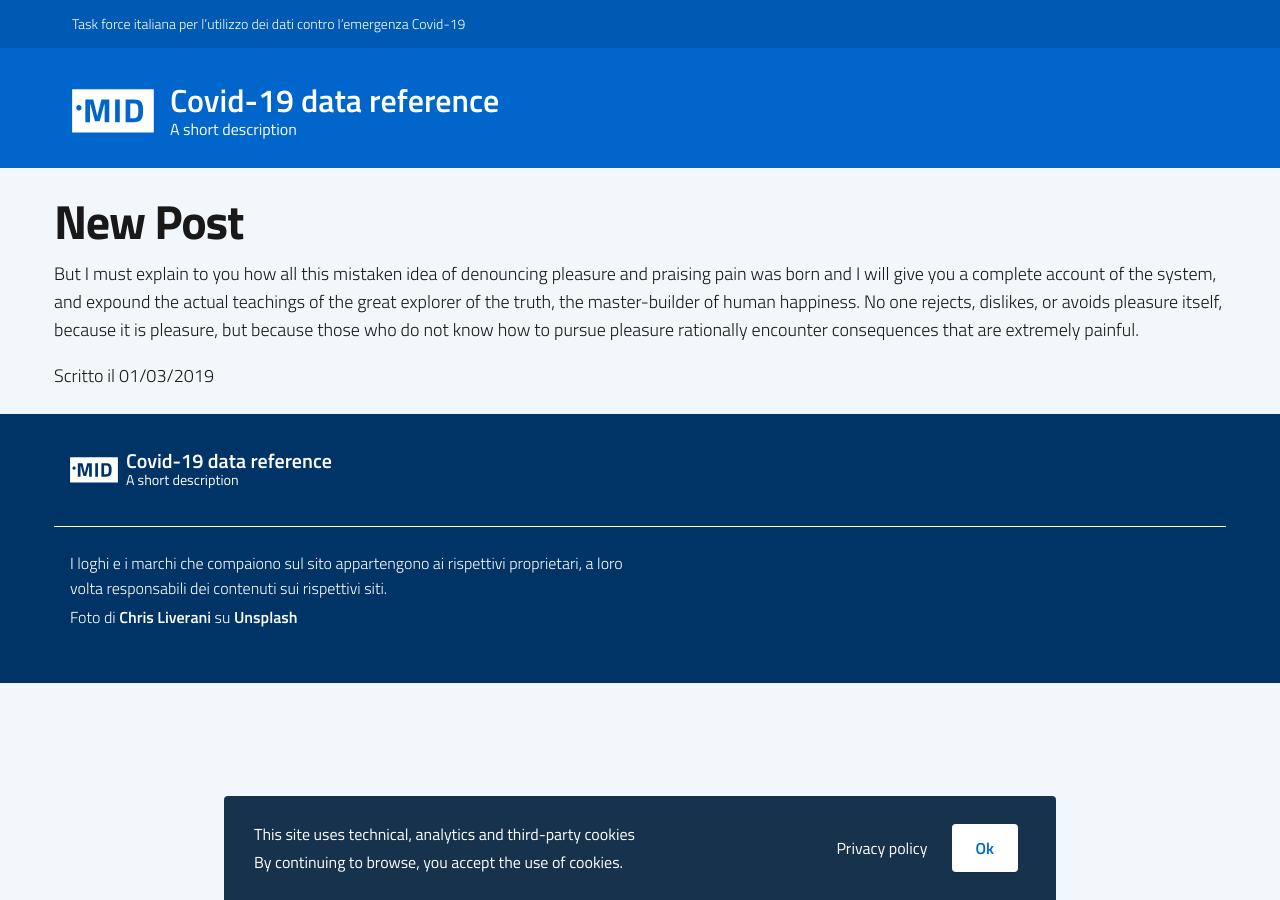
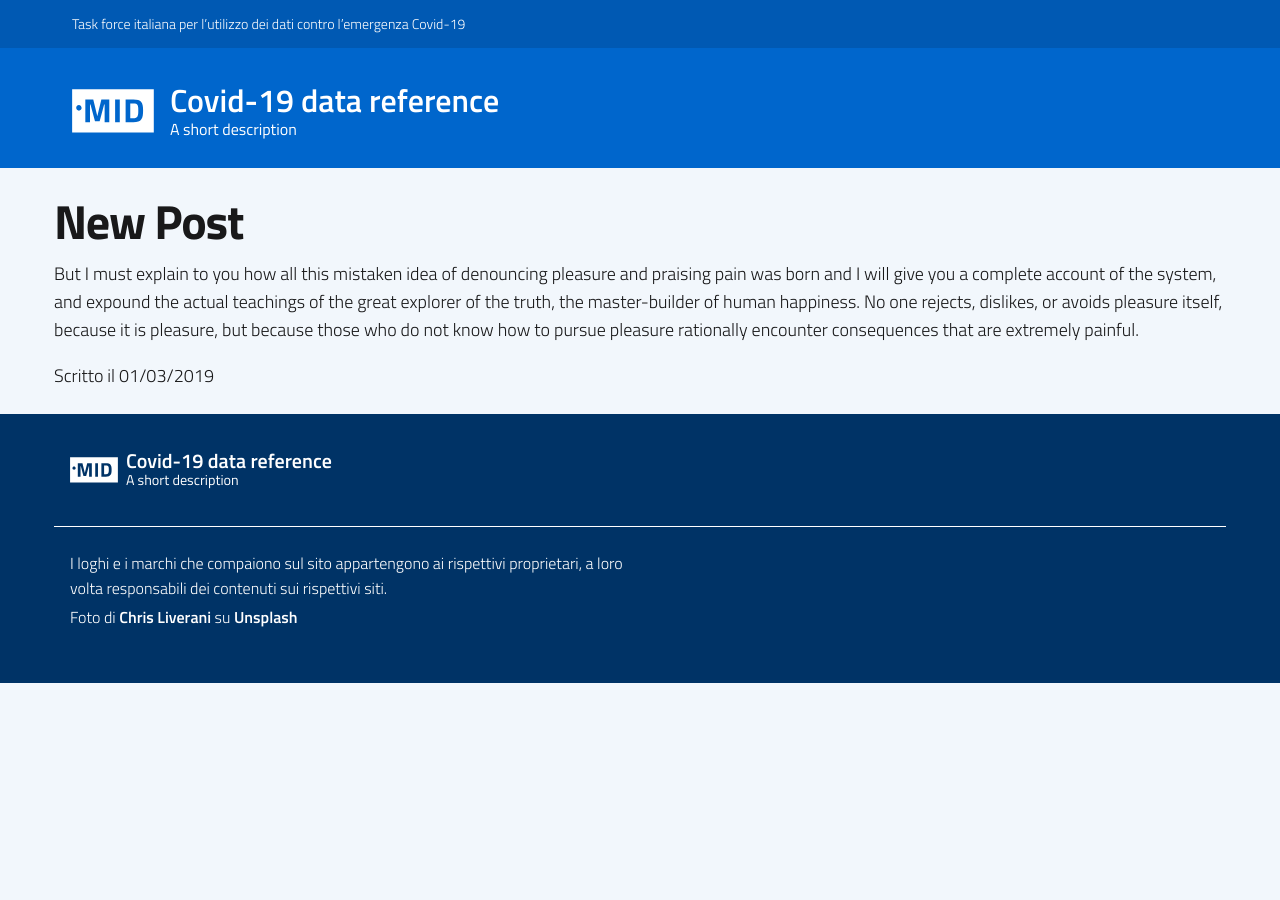
Before and after one commit to taskforce-covid-19/data-reference, a Jekyll site: the page built from _posts/2019-03-01-New-Post.md, in a window 1280 px wide. Built offline with Jekyll 4.4.1, drawn with Linux system fonts in a browser that asks for light colours.

Commit message:
Removes cookiebar

```diff
--- a/_includes/analytics/google-analytics.html
+++ b/_includes/analytics/google-analytics.html
@@ -1,11 +1,4 @@
 {% if site.google_analytics %}
-<!-- Global site tag (gtag.js) - Google Analytics -->
-<script>
-    // Disabilita tracciamento se il cookie cookies_consent non esiste
-    if (document.cookie.indexOf('cookies_consent=true') === -1) {
-        window['ga-disable-{{ site.google_analytics }}'] = true;
-    }
-</script>
 <script>
     (function(i,s,o,g,r,a,m){i['GoogleAnalyticsObject']=r;i[r]=i[r]||function(){
         (i[r].q=i[r].q||[]).push(arguments)},i[r].l=1*new Date();a=s.createElement(o),
--- a/_includes/cookiebar.html
+++ /dev/null
@@ -1,13 +0,0 @@
-<div class="cookiebar bg-dark p-4 hide" aria-hidden="true">
-  <div class="container">
-    <div class="row d-flex align-items-center">
-      <div class="col-12 col-md-8">
-        <span class="text-white small">{{ site.data.t.cookie-policy.info[page.lang]}}</span>
-      </div>
-      <div class="col-12 col-md-4 mt-4 mt-md-0 d-flex justify-content-end">
-        <a class="btn btn-link" href="{{ site.baseurl }}{{ site.data.t.footer-links[page.lang]['privacy-policy'].url }}">Privacy policy</a>
-        <button class="btn btn-primary mr-2" data-accept="cookiebar">{{ site.data.t.cookie-policy.button[page.lang] }}</button>
-      </div>
-    </div>
-  </div>
-</div>
--- a/_includes/disqus.html
+++ /dev/null
@@ -1,17 +0,0 @@
-{% if site.disqus %}
-<div class="comments">
-	<div id="disqus_thread"></div>
-	<script type="text/javascript">
-
-	    var disqus_shortname = '{{ site.disqus }}';
-
-	    (function() {
-	        var dsq = document.createElement('script'); dsq.type = 'text/javascript'; dsq.async = true;
-	        dsq.src = '//' + disqus_shortname + '.disqus.com/embed.js';
-	        (document.getElementsByTagName('head')[0] || document.getElementsByTagName('body')[0]).appendChild(dsq);
-	    })();
-
-	</script>
-	<noscript>Please enable JavaScript to view the <a href="http://disqus.com/?ref_noscript">comments powered by Disqus.</a></noscript>
-</div>
-{% endif %}
--- a/_layouts/default.html
+++ b/_layouts/default.html
@@ -11,7 +11,6 @@
   {%- include header/header.html -%}
   {{ content }}
   {%- include footer/footer.html -%}
-  {%- include cookiebar.html -%}
   {%- include scripts.html -%}
 </body>
 </html>
--- a/_layouts/post.html
+++ b/_layouts/post.html
@@ -13,5 +13,4 @@ layout: default
     Scritto il {{ page.date | date: "%d/%m/%Y" }}
   </div>
 
-  {% include disqus.html %}
 </article>
```
